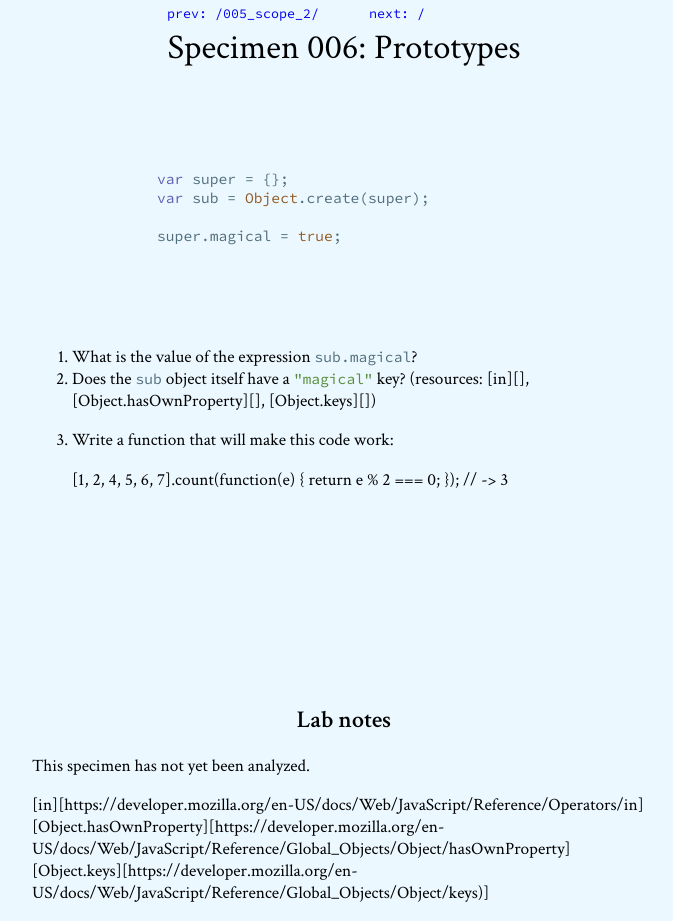
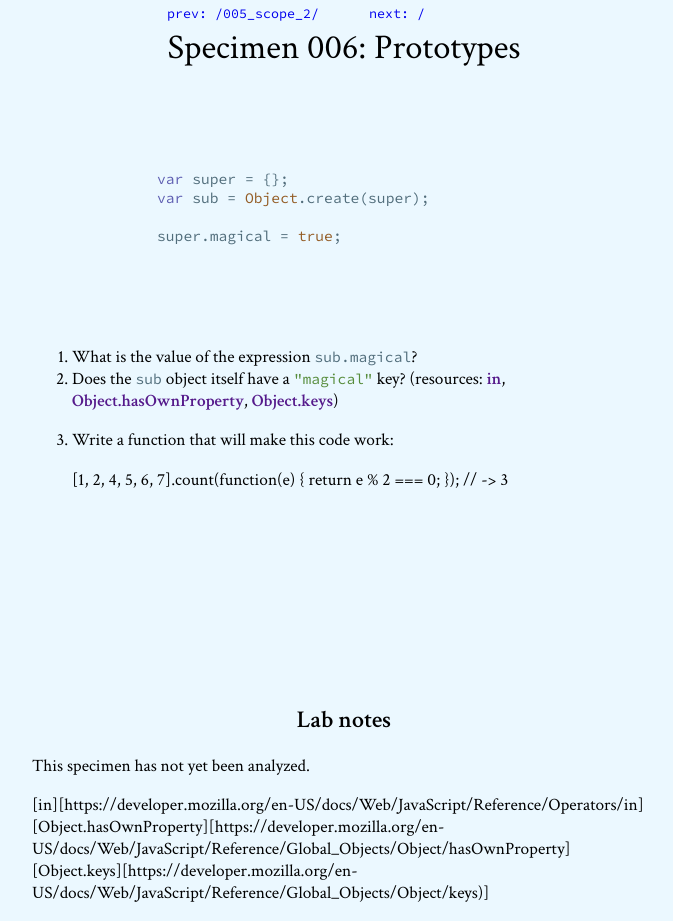
Before and after one commit to queerviolet/javascript-lab-notebook, a Jekyll site: the page built from specimens/006_prototypes.md, in a window 1280 px wide. Shown: the whole page, without its empty margins (296-969 px from the left). Built offline with Jekyll 4.4.1, drawn with Linux system fonts in a browser that asks for light colours.

Commit message:
Markdown fix

```diff
--- a/specimens/006_prototypes.md
+++ b/specimens/006_prototypes.md
@@ -15,8 +15,8 @@ next: /
     super.magical = true;
 
 1. What is the value of the expression `sub.magical`?
-2. Does the `sub` object itself have a `"magical"` key? (resources: [in][],
-   [Object.hasOwnProperty][], [Object.keys][])
+2. Does the `sub` object itself have a `"magical"` key? (resources: [in](),
+   [Object.hasOwnProperty](), [Object.keys]())
 3. Write a function that will make this code work:
 
     [1, 2, 4, 5, 6, 7].count(function(e) {
```
Also changed, not shown: specimens/004_call_apply_bind.md (+1 -1 lines).
